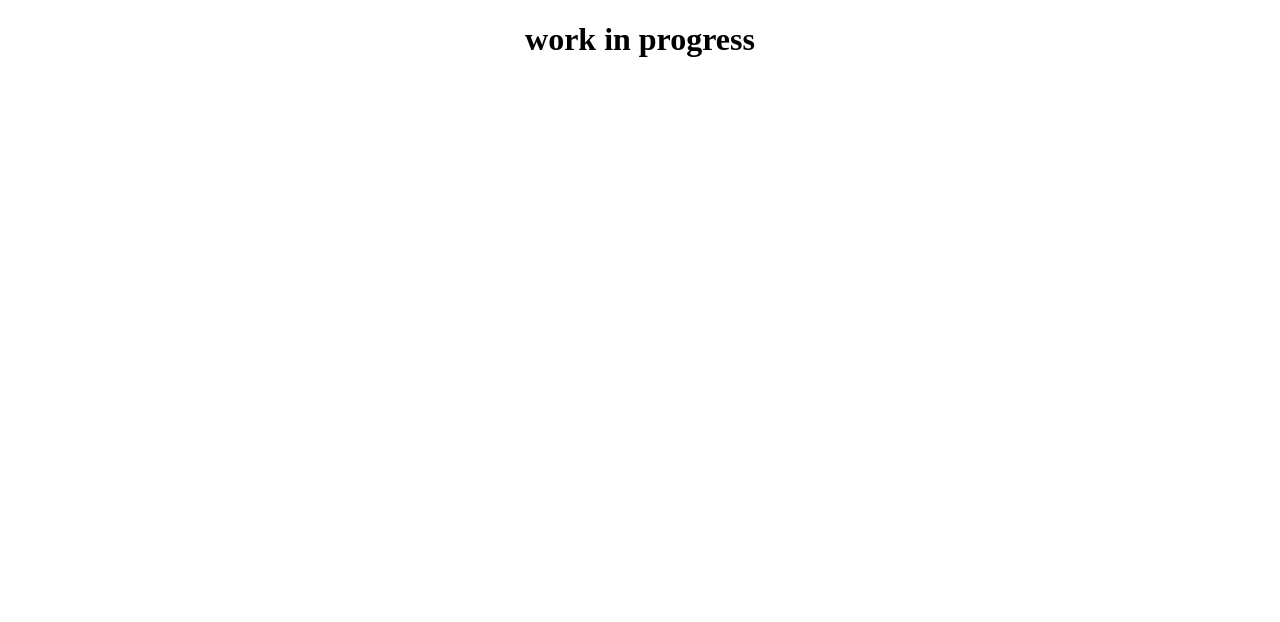
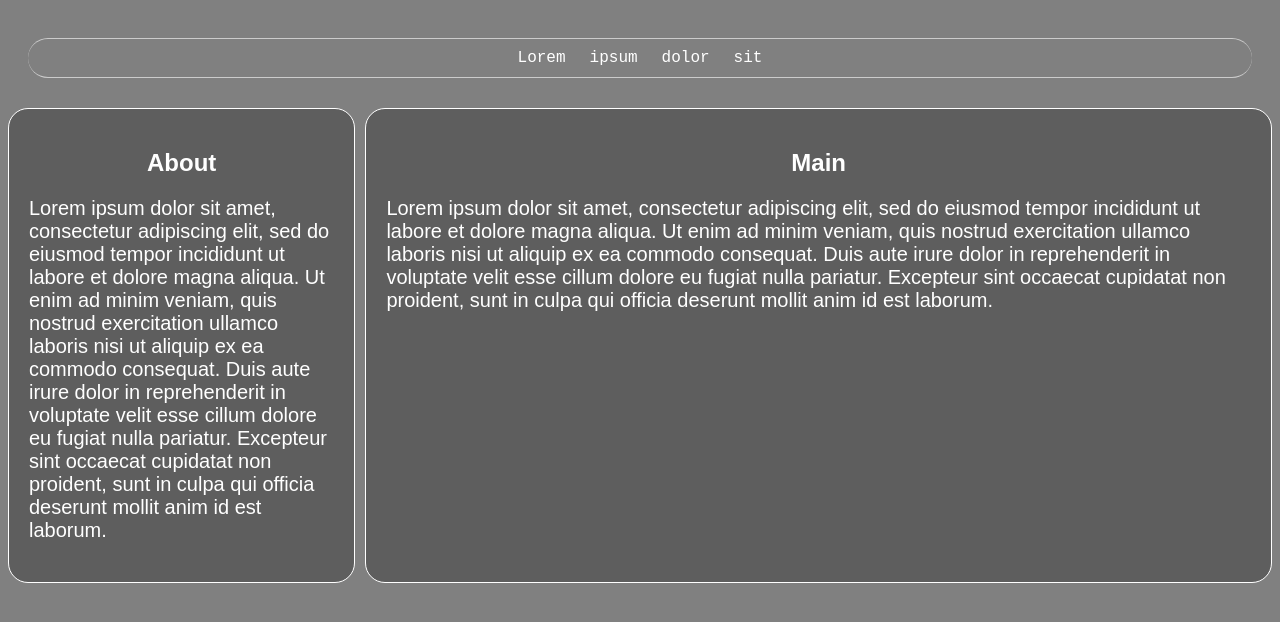
Before and after one commit to JaidenJongjitirat/jaidenjongjitirat.github.io, a plain HTML site: page index.html in a window 1280 px wide. Drawn offline with Linux system fonts and the light colour scheme.

Commit message:
Add files via upload

```diff
--- a/index.html
+++ b/index.html
@@ -1,9 +1,29 @@
-<!DOCTYPE html>
+<!DOCTYE html>
 <html>
-  <head>
-    <title>Jaiden Jongjitirat</title>
-  </head>
-  <body>
-    <h1 style="text-align: center;">work in progress</h1>
-  </body>
+    <head>
+        <title>Jaiden Jongjitirat</title>
+        <link rel="stylesheet" type="text/css" href="styles.css">
+		<meta name="description" content="Personal website for Jaiden Jongjitirat">
+        <meta charset="utf-8">
+    </head>
+    <div class="grid-container">
+        <body>
+            <div class="menu">
+                <ol class="nav">
+                    <li><a href="#">Lorem</a></li>
+                    <li><a href="#">ipsum</a></li>
+                    <li><a href="#">dolor</a></li>
+                    <li><a href="#">sit</a></li>
+                </ol>
+            </div>
+            <div class="side">
+                <h2>About</h2>
+                <p>Lorem ipsum dolor sit amet, consectetur adipiscing elit, sed do eiusmod tempor incididunt ut labore et dolore magna aliqua. Ut enim ad minim veniam, quis nostrud exercitation ullamco laboris nisi ut aliquip ex ea commodo consequat. Duis aute irure dolor in reprehenderit in voluptate velit esse cillum dolore eu fugiat nulla pariatur. Excepteur sint occaecat cupidatat non proident, sunt in culpa qui officia deserunt mollit anim id est laborum.</p>
+            </div>
+            <div class="main">
+                <h2>Main</h2>
+                <p>Lorem ipsum dolor sit amet, consectetur adipiscing elit, sed do eiusmod tempor incididunt ut labore et dolore magna aliqua. Ut enim ad minim veniam, quis nostrud exercitation ullamco laboris nisi ut aliquip ex ea commodo consequat. Duis aute irure dolor in reprehenderit in voluptate velit esse cillum dolore eu fugiat nulla pariatur. Excepteur sint occaecat cupidatat non proident, sunt in culpa qui officia deserunt mollit anim id est laborum.</p>
+            </div>
+        </body>
+    </div>
 </html>
--- /dev/null
+++ b/styles.css
@@ -0,0 +1,165 @@
+/* CONTENT */
+body {
+	/*background-image: url('h.jpg');
+
+	background-attachment: fixed;
+	background-position: center;
+	background-repeat: no-repeat;
+	background-size: cover;
+
+    min-height: 100%;
+    min-width: 1024px;
+
+    width: 99%;
+    height: auto;
+    background-size: cover;*/
+    background-color: grey;
+}
+
+p {
+    /*text-align: center;*/
+    font-family: 'Arial';
+	font-size: 20px;
+	color: white;
+}
+
+h1 {
+	text-align: center;
+    font-family: 'Arial';
+	color: grey;
+}
+
+h2 {
+	text-align: center;
+    font-family: 'Arial';
+	color: white;
+}
+
+.center {
+    display: block;
+    margin-left: auto;
+    margin-right: auto;
+}
+
+/* MENU */
+.nav {
+    border: white solid 1px;
+    border-radius: 20px;
+    list-style:none;
+    margin: 0;
+    padding: 0;
+    text-align:center;
+}
+
+li a:hover {
+    background-color: #111;
+}
+
+li a {
+    display: block;
+    color: white;
+    font-family: 'Ariel';
+    padding: 2px; /*83px;*/
+    text-decoration: none;
+}
+
+/* GRID */
+.menu {
+	grid-area: menu;
+	/*border:1px solid #ccc;*/
+    border-width:1px 0;
+    list-style:none;
+    list-style-type: none;
+    padding-right: 50%;
+    padding-left: 50%;
+}
+
+.header {
+    grid-area: header;
+    background-color: black;
+}
+
+.main {
+	grid-area: main;
+	background-color: rgba(80, 80, 80, 0.7);
+    border: white solid 1px;
+    border-radius: 20px;
+}
+
+.footer {
+	grid-area: footer;
+	position: fixed;
+    text-align: center;
+    bottom: 0px;
+    width: 100%;
+}
+
+.side {
+	grid-area: side;
+	background-color: rgba(80, 80, 80, 0.7);
+    border: white solid 1px;
+    border-radius: 20px;
+}
+
+#footer-size {
+	font-size: 10px;
+}
+
+.grid-container {
+	display: grid;
+	grid:
+	'header header header header header'
+	'menu menu menu menu menu'
+	'side main main main main'
+	'side main main main main'
+	'side main main main main'
+	'footer footer footer footer footer';
+	grid-gap: 10px;
+}
+
+.grid-container>div {
+	Padding: 20px;
+    border-radius: 20px;
+}
+
+/* NAV BAR */
+li a:hover {
+    background-color: #111;
+}
+
+.active {
+	background-color: grey
+}
+
+.nav{
+      border:1px solid #ccc;
+      border-width:1px 0;
+      list-style:none;
+      margin:0;
+      padding:0;
+      text-align:center;
+}
+.nav li{
+    display:inline;
+}
+.nav a{
+    display:inline-block;
+    padding:10px;
+}
+
+.navul {
+    overflow: hidden;
+    background-color: rgba(80, 80, 80, 0.3);
+    list-style-type: none;
+    padding-right: 50%;
+	padding-left: 50%;
+}
+
+li a {
+    display: block;
+    color: white;
+    font-family: 'Roboto Mono', monospace;
+    text-align: center;
+    padding: 14px; /*83px;*/
+    text-decoration: none;
+}
```
